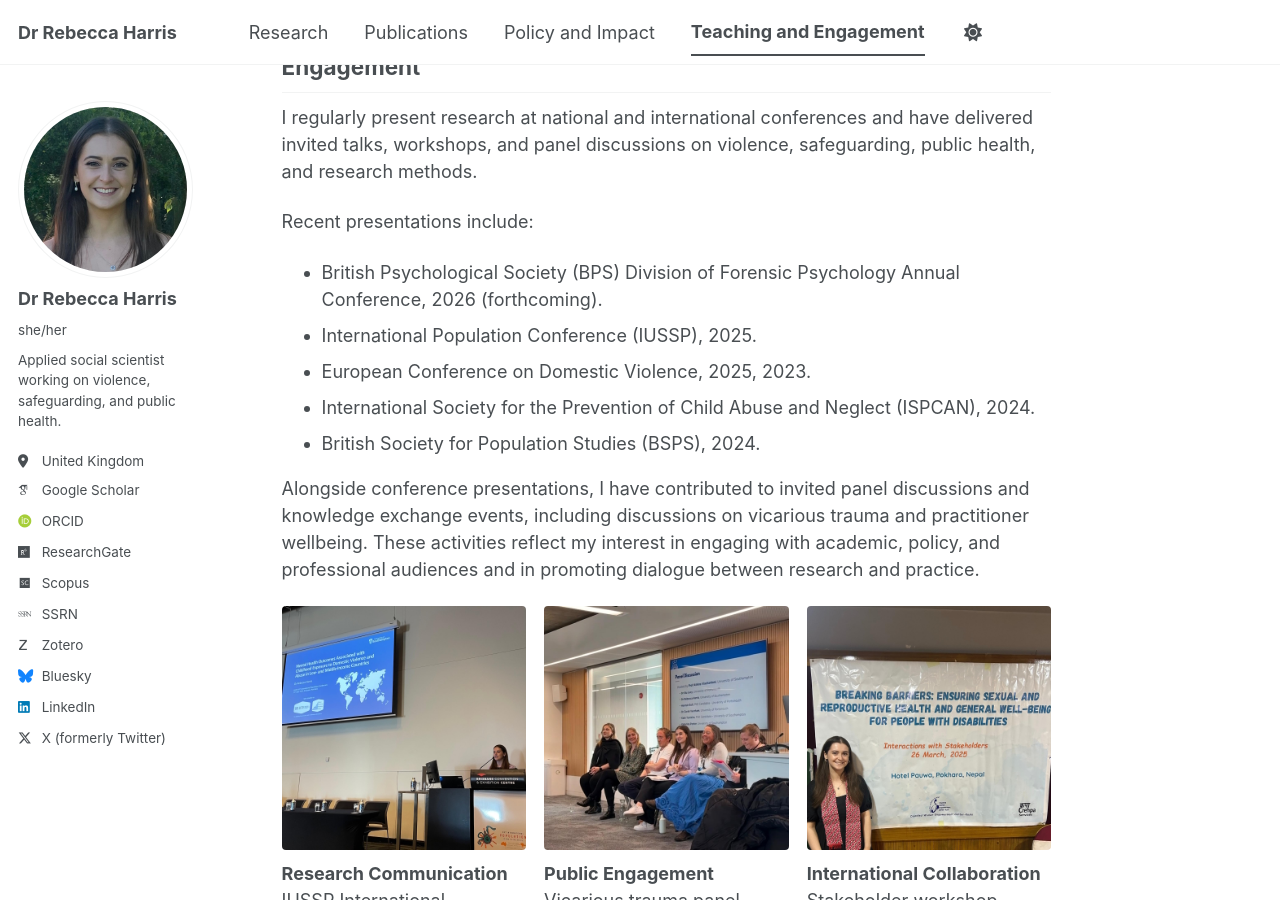
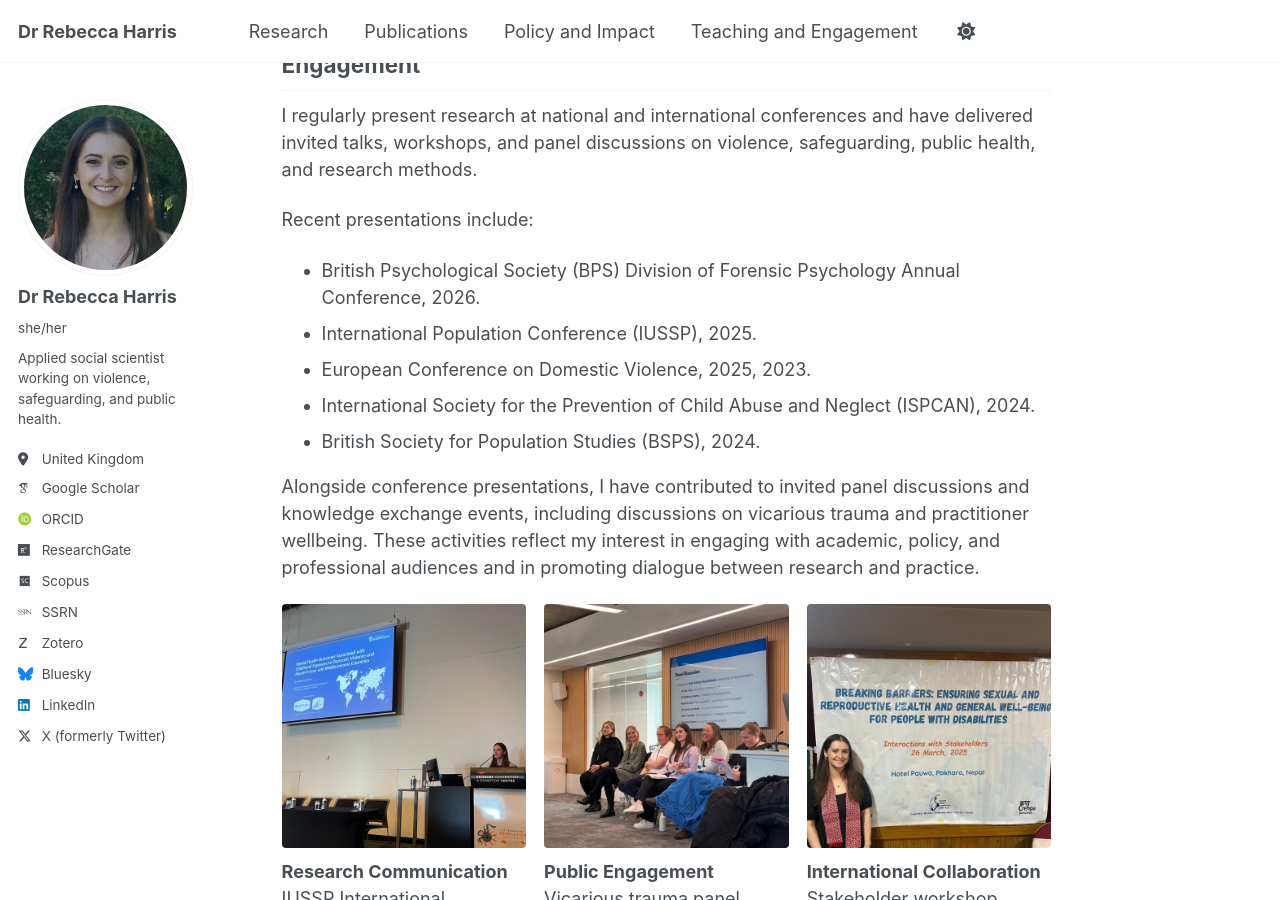
Before and after one commit to DrRebeccaHarris/drrebeccaharris.github.io, a Jekyll site: the page built from _pages/_pages/teaching-and-talks.md, in a window 1280 px wide and 900 px high, scrolled down 810 px. Built offline with Jekyll 4.4.1, drawn with Linux system fonts in a browser that asks for light colours; some web fonts are replaced; a script bundle is joined from its source files by our own code; library files that are not in the unit come from our copies.

Commit message:
Update teaching-and-talks.md

```diff
--- a/_pages/_pages/teaching-and-talks.md
+++ b/_pages/_pages/teaching-and-talks.md
@@ -22,7 +22,7 @@
 I regularly present research at national and international conferences and have delivered invited talks, workshops, and panel discussions on violence, safeguarding, public health, and research methods.
 
 Recent presentations include:
-- British Psychological Society (BPS) Division of Forensic Psychology Annual Conference, 2026 (forthcoming).
+- British Psychological Society (BPS) Division of Forensic Psychology Annual Conference, 2026.
 - International Population Conference (IUSSP), 2025.
 - European Conference on Domestic Violence, 2025, 2023.
 - International Society for the Prevention of Child Abuse and Neglect (ISPCAN), 2024.
```
Also changed, not shown: other parts of _pages/_pages/teaching-and-talks.md (+1 -1 lines).
